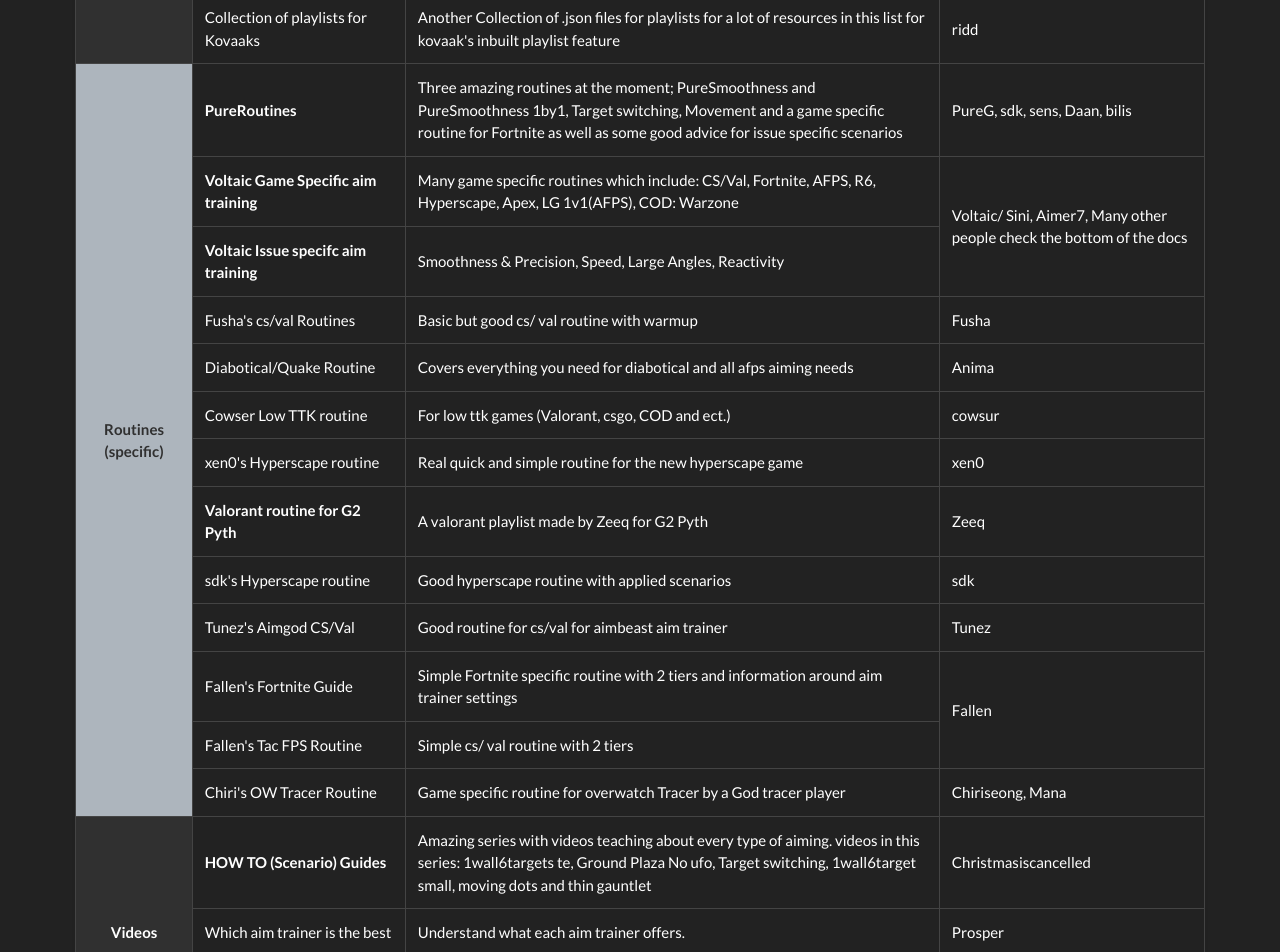
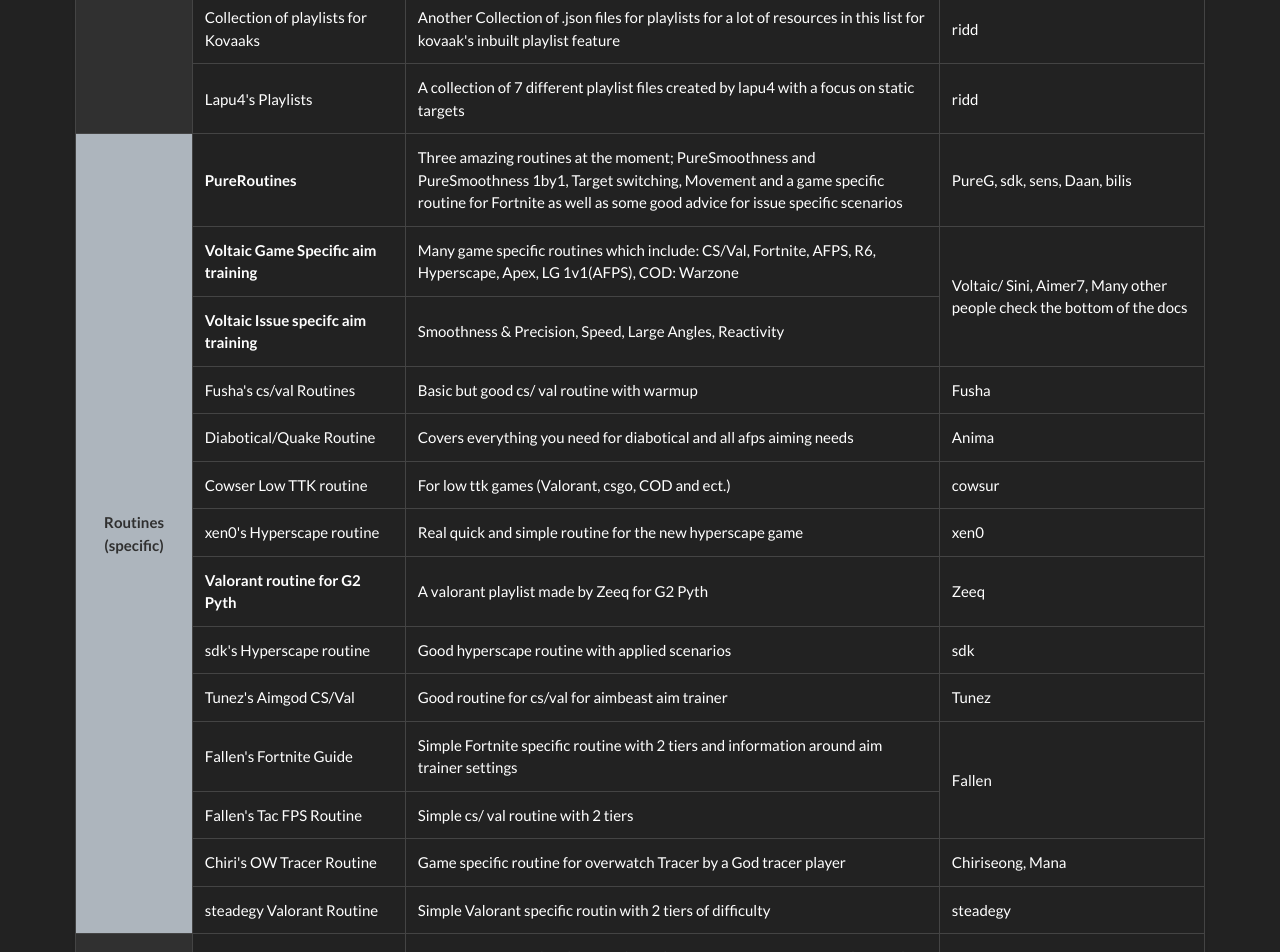
Before and after one commit to AnimaFPS/animafps.xyz, a Next.js app: page /aim-resources in a window 1280 px wide. Shown: the part 1760-2712 px from the top of the page. Built offline with nearby package versions, Linux system fonts and the light colour scheme.

Commit message:
Added 2 resources

```diff
--- a/pages/aim-resources.tsx
+++ b/pages/aim-resources.tsx
@@ -299,7 +299,7 @@
                 <tr>
                   <th
                     scope="row"
-                    rowSpan={11}
+                    rowSpan={12}
                     className="align-middle bg-dark text-white text-center"
                     id="routines-general"
                   >
@@ -539,9 +539,31 @@
                   </td>
                 </tr>
                 <tr>
+                  <td className="align-middle">
+                    <a
+                      href="https://drive.google.com/drive/folders/1lc048HvewnkIqBP7kwDOj3-v6ctmmcC8"
+                      className="text-reset"
+                    >
+                      Lapu4's Playlists
+                    </a>
+                  </td>
+                  <td className="align-middle">
+                    A collection of 7 different playlist files created by lapu4
+                    with a focus on static targets
+                  </td>
+                  <td className="align-middle">
+                    <a
+                      href="https://twitter.com/btwridd"
+                      className="text-reset"
+                    >
+                      ridd
+                    </a>
+                  </td>
+                </tr>
+                <tr>
                   <th
                     scope="row"
-                    rowSpan={13}
+                    rowSpan={14}
                     className="align-middle bg-light text-dark text-center"
                     id="routines-specific"
                   >
@@ -832,6 +854,24 @@
                       className="text-reset"
                     >
                       , Mana
+                    </a>
+                  </td>
+                </tr>
+                <tr>
+                  <td className="align-middle">
+                    <a
+                      href="https://docs.google.com/document/d/1pcQOk_WXui1uwUOm6r1mDdvUiWUzgPzLx6kGoE0D6Sw/edit"
+                      className="text-reset"
+                    >
+                      steadegy Valorant Routine
+                    </a>
+                  </td>
+                  <td className="align-middle">
+                    Simple Valorant specific routin with 2 tiers of difficulty
+                  </td>
+                  <td className="align-middle">
+                    <a href="https://twitch.tv/steadegy" className="text-reset">
+                      steadegy
                     </a>
                   </td>
                 </tr>
```
